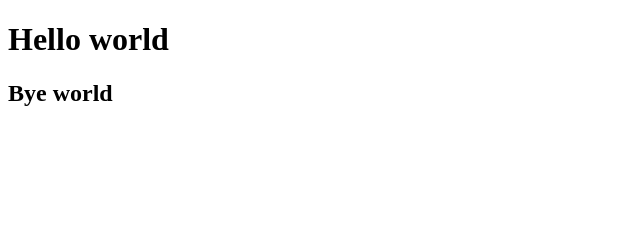
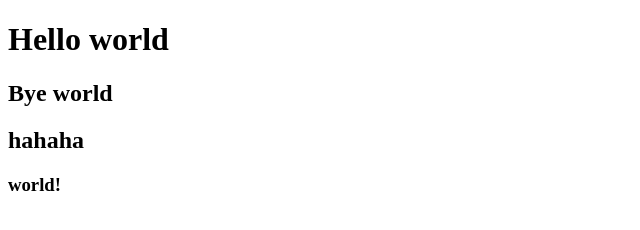
Before and after one commit to tinaysshin/isma309test, a plain HTML site: page index.html in a window 1280 px wide. Shown: the whole page, without its empty margins (0-640 px from the left). Drawn offline with Linux system fonts and the light colour scheme.

Commit message:
Added h3 tag.

```diff
--- a/index.html
+++ b/index.html
@@ -10,6 +10,10 @@
 <h1> Hello world </h1>
 <h2> Bye world </h2>
 
+<h2>hahaha</h2>
+
+<h3> world! </h3>
+
 
 
 
```
